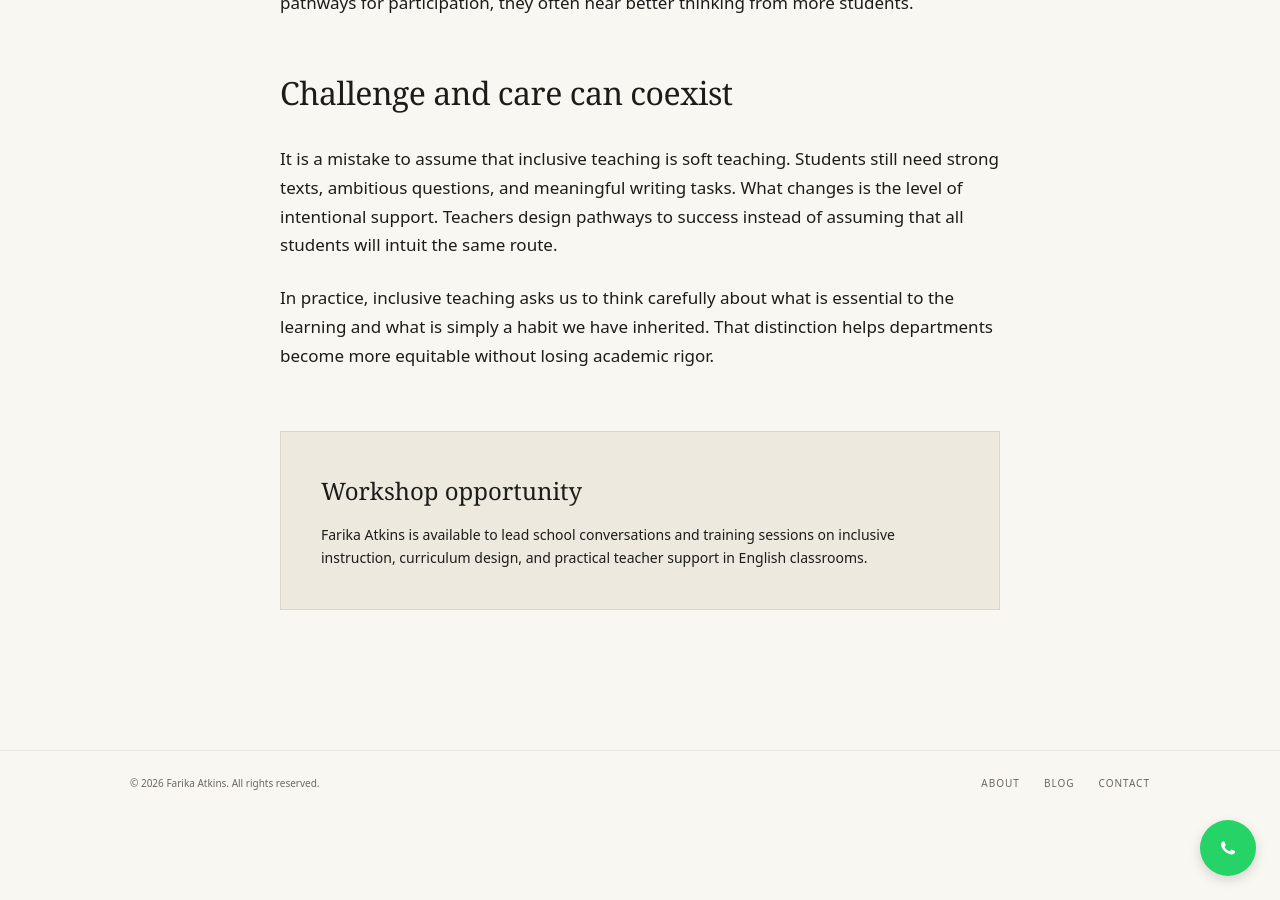
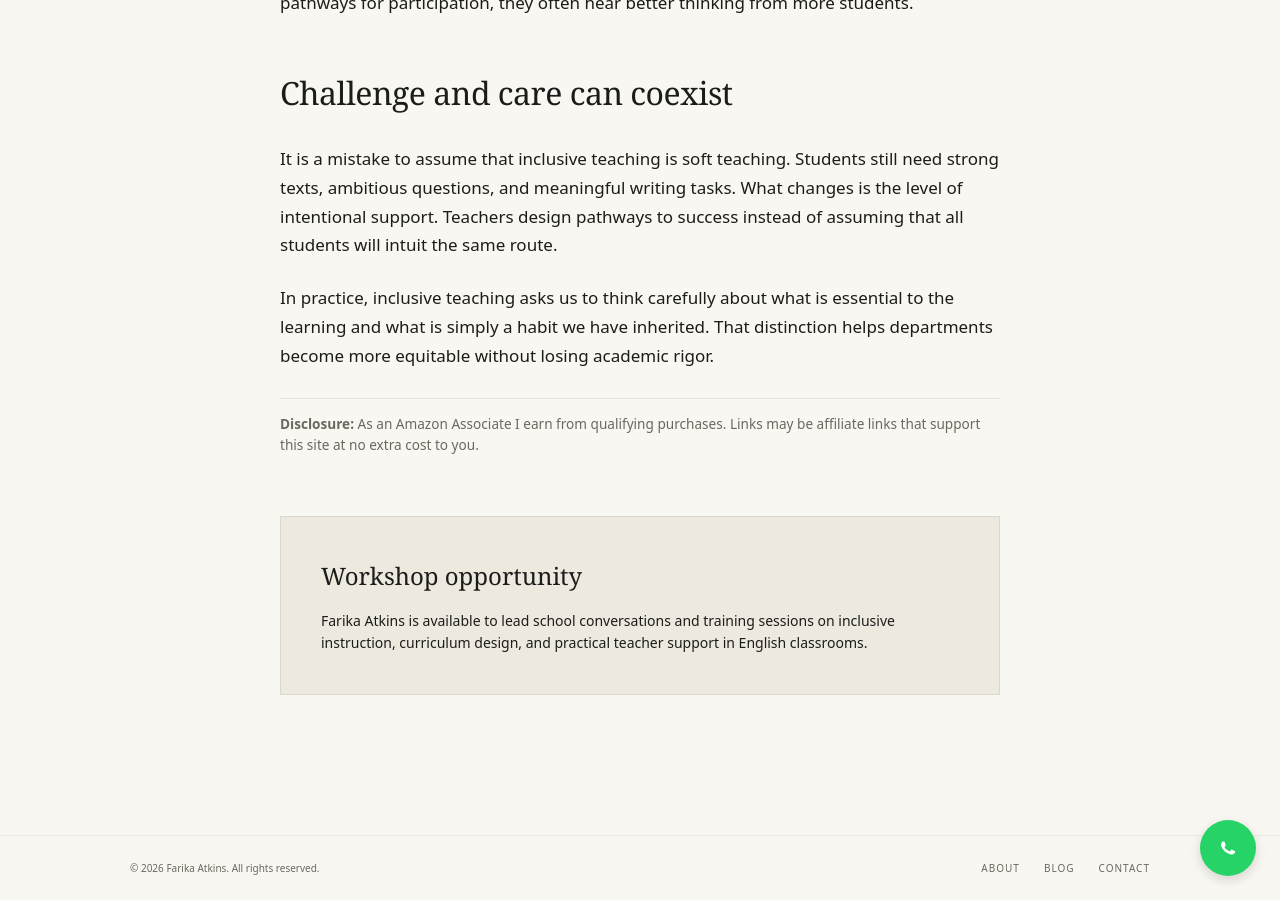
Before and after one commit to willylondon/farika-portfolio, a Jekyll site: the page built from _posts/2026-03-16-inclusive-english-teaching-neurodivergent-learners.md, in a window 1280 px wide and 900 px high, scrolled down 1774 px. Built offline with Jekyll 4.4.1, drawn with Linux system fonts in a browser that asks for light colours.

Commit message:
feat: add Amazon Associates disclosure to post layout
Adds FTC-required affiliate disclosure below post content on all blog posts.
Amazon Associates ID: lifestylehike-20

Co-Authored-By: Claude Sonnet 4.6 <noreply@anthropic.com>

```diff
--- a/_layouts/post.html
+++ b/_layouts/post.html
@@ -212,6 +212,7 @@
       <div class="post-body">
         {{ content }}
       </div>
+      <p style="font-size: 0.85em; color: var(--text-muted); margin-top: 2em; padding-top: 1em; border-top: 1px solid rgba(0,0,0,0.08);"><strong>Disclosure:</strong> As an Amazon Associate I earn from qualifying purchases. Links may be affiliate links that support this site at no extra cost to you.</p>
 
       {% if page.callout_title or page.callout_text %}
       <div class="callout">
```
